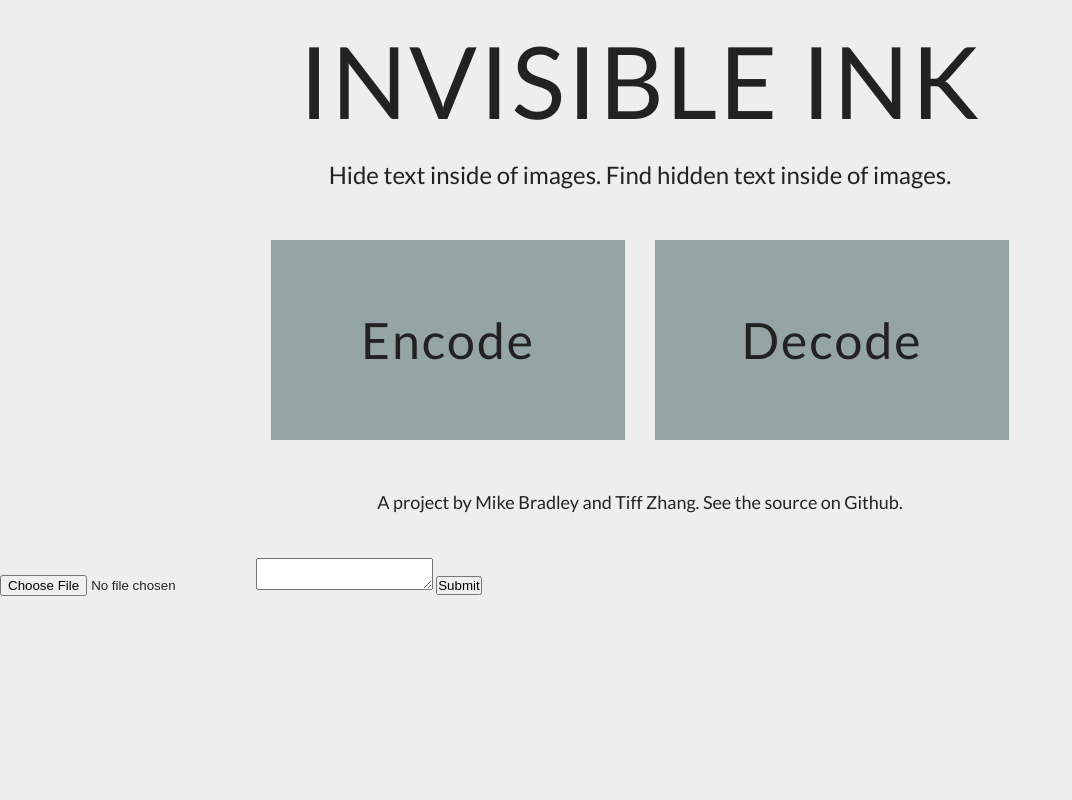
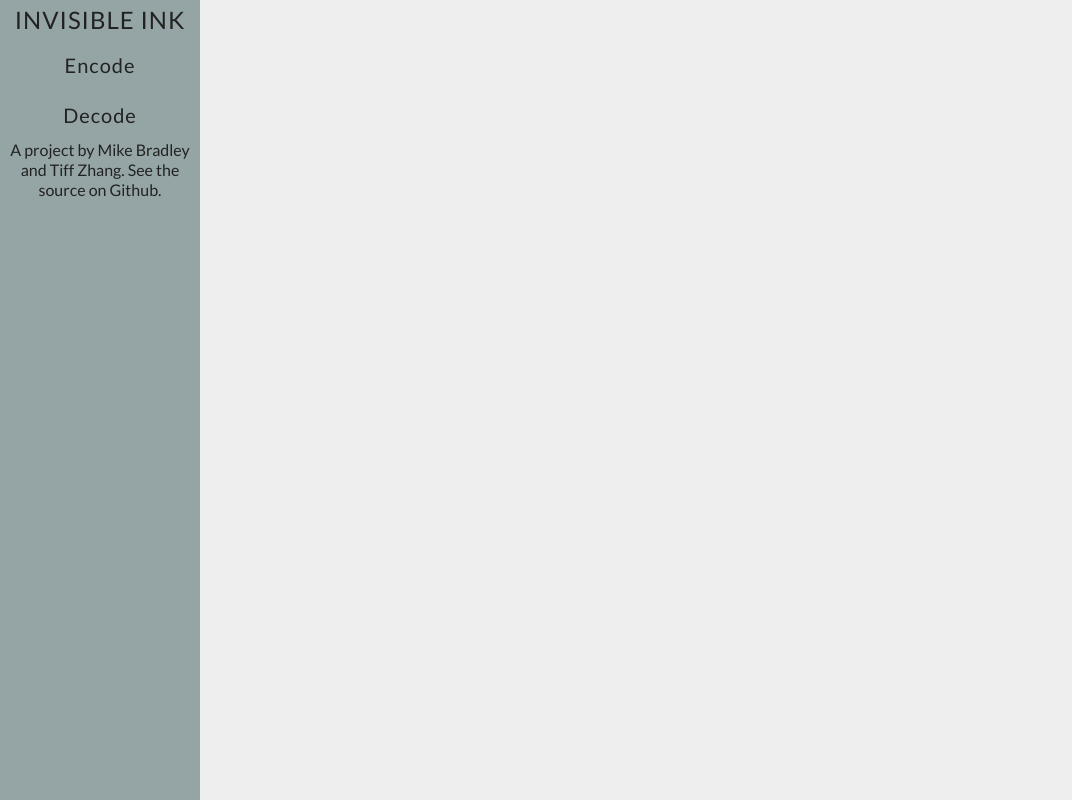
Before and after one commit to LikeMyBread/Invisible-Ink, a plain HTML site: page index.html in a window 1280 px wide. Shown: the whole page, without its empty margins (0-1072 px from the left). Drawn offline with Linux system fonts and the light colour scheme.

Commit message:
Made the basics of the layout.

```diff
--- a/css/css.css
+++ b/css/css.css
@@ -27,18 +27,33 @@ a:hover {
 	text-decoration: underline;
 }
 
-.big .blurb {
+.canvas_container {
+	overflow: scroll;
+	max-width: 70%;
+	max-height: 500px;
+}
+
+.content {
+	display: none;
+	float: left;
+	width: 100%;
+	height: 100%;
+	box-sizing: border-box;
+	padding-left: 230px;
+}
+
+#main.big {
+	font-size: 24px;
+	line-height: 30px;
+}
+
+#main.big .blurb {
 	text-align: center;
 	width: 50%;
 	margin: auto;
 }
 
-.big {
-	font-size: 24px;
-	line-height: 30px;
-}
-
-.big h1 {
+#main.big h1 {
 	text-transform: uppercase;
 	letter-spacing: 2px;
 	font-size: 100px;
@@ -48,13 +63,13 @@ a:hover {
 	text-align: center;
 }
 
-.big #navigation {
+#main.big #navigation {
 	width: 60%;
 	margin: 50px 20%;
 	height: 200px;
 }
 
-.big #navigation .button {
+#main.big #navigation .button {
 	display: block;
 	font-size: 50px;
 	letter-spacing: 2px;
@@ -68,12 +83,12 @@ a:hover {
 	background: #95a5a6;
 }
 
-.big #navigation .button:hover {
+#main.big #navigation .button:hover {
 	background: #34495e;
 	color: #fff;
 }
 
-.big #footer {
+#main.big #footer {
 	text-align: center;
 	font-size: 18px;
 	line-height: 24px;
@@ -82,6 +97,62 @@ a:hover {
 	height: 50px;
 }
 
+#main.side {
+  font-size: 16px;
+  line-height: 24px;
+  width: 200px;
+  height: 100%;
+  float: left;
+  position: fixed;
+  left: 0;
+  top: 0;
+  background: #95a5a6;
+}
+
+#main.side .blurb {
+  display: none;
+}
+
+#main.side h1 {
+  text-transform: uppercase;
+  letter-spacing: 1px;
+  font-size: 24px;
+  line-height: 40px;
+  font-weight: normal;
+  width: 100%;
+  text-align: center;
+}
+
+#main.side #navigation {
+  width: 100%;
+  float: left;
+}
+
+#main.side #navigation .button {
+  display: block;
+  font-size: 20px;
+  line-height: 50px;
+  letter-spacing: 1px;
+  float: left;
+  cursor: pointer;
+  width: 100%;
+  text-align: center;
+  height: 50px;
+  background: #95a5a6;
+}
+
+#main.side #navigation .button:hover {
+  background: #34495e;
+  color: #fff;
+}
+
+#main.side #footer {
+  text-align: center;
+  font-size: 16px;
+  line-height: 20px;
+  display: block;
+  width: 100%;
+}
 
 p {
 	margin: 1em 0;
--- a/index.html
+++ b/index.html
@@ -20,7 +20,7 @@
 </head>
 
 <body>
-<div id="main" class="big">
+<div id="main" class="side">
 	<h1><a href="index.html">Invisible Ink</a></h1>
 	<p class="blurb">Hide text inside of images. Find hidden text inside of images. </p>
 
@@ -35,17 +35,27 @@
 
 	<p id="footer">A project by <a href="http://mikebradley.me/">Mike Bradley</a> and <a href="http://tiffzhang.com/">Tiff Zhang</a>. See the source on <a href="https://github.com/LikeMyBread/Invisible-Ink">Github</a>. </p>
 </div>
-<div id="encode">
-	<input type="file" name="file" id="file" />
+<div id="encode" class="content">
+	<input type="file" name="file" id="encode_file" />
 		<textarea name="text" id="text"></textarea>
-		<input type="submit" name="submit" value="Submit" id="upload" />
+		<input type="submit" name="submit" value="Submit" id="encode_upload" />
 
-	<div class="error" id="upload_error"><noscript>You must have Javascript enabled to use this site! </noscript></div>
+	<div class="error" id="encode_upload_error"><noscript>You must have Javascript enabled to use this site! </noscript></div>
 
-	<canvas id="image"></canvas>
+	<div class="canvas_container">
+		<canvas id="encode_image"></canvas>
+	</div>
 </div>
 
-<div id="decode">
+<div id="decode" class="content">
+	<input type="file" name="file" id="decode_file" />
+		<input type="submit" name="submit" value="Submit" id="decode_upload" />
+
+	<div class="error" id="decode_upload_error"><noscript>You must have Javascript enabled to use this site! </noscript></div>
+
+	<div class="canvas-container">
+		<canvas id="decode_image"></canvas>
+	</div>
 </div>
 
 </body>
--- a/js/main.js
+++ b/js/main.js
@@ -1,8 +1,8 @@
 window.onload = function (e) {
     // Checking for allowed file upload scenarios
-    var file = document.getElementById('file');
-    var canvas = document.getElementById('image');
-    var upload = document.getElementById('upload');
+    var file = document.getElementById('encode_file');
+    var canvas = document.getElementById('encode_image');
+    var upload = document.getElementById('encode_upload');
     var ctx = canvas.getContext('2d');
 
     var invertColors = function (e) {
@@ -43,11 +43,6 @@ window.onload = function (e) {
         checkFileValid(file);
         handleImage(event);
     }, false);
-
-    var uploader = document.getElementById("uploader");
-    uploader.addEventListener("submit", function(event) {
-        var formData = new FormData(uploader);
-    }, false);
 };
 
 var allowedExts = ['jpg', 'jpeg', 'png', 'gif'];
@@ -70,5 +65,5 @@ var checkFileValid = function (file) {
 }
 
 var showError = function (error) {
-    document.getElementById('upload_error').innerHTML = error;
+    document.getElementById('encode_upload_error').innerHTML = error;
 }
```
